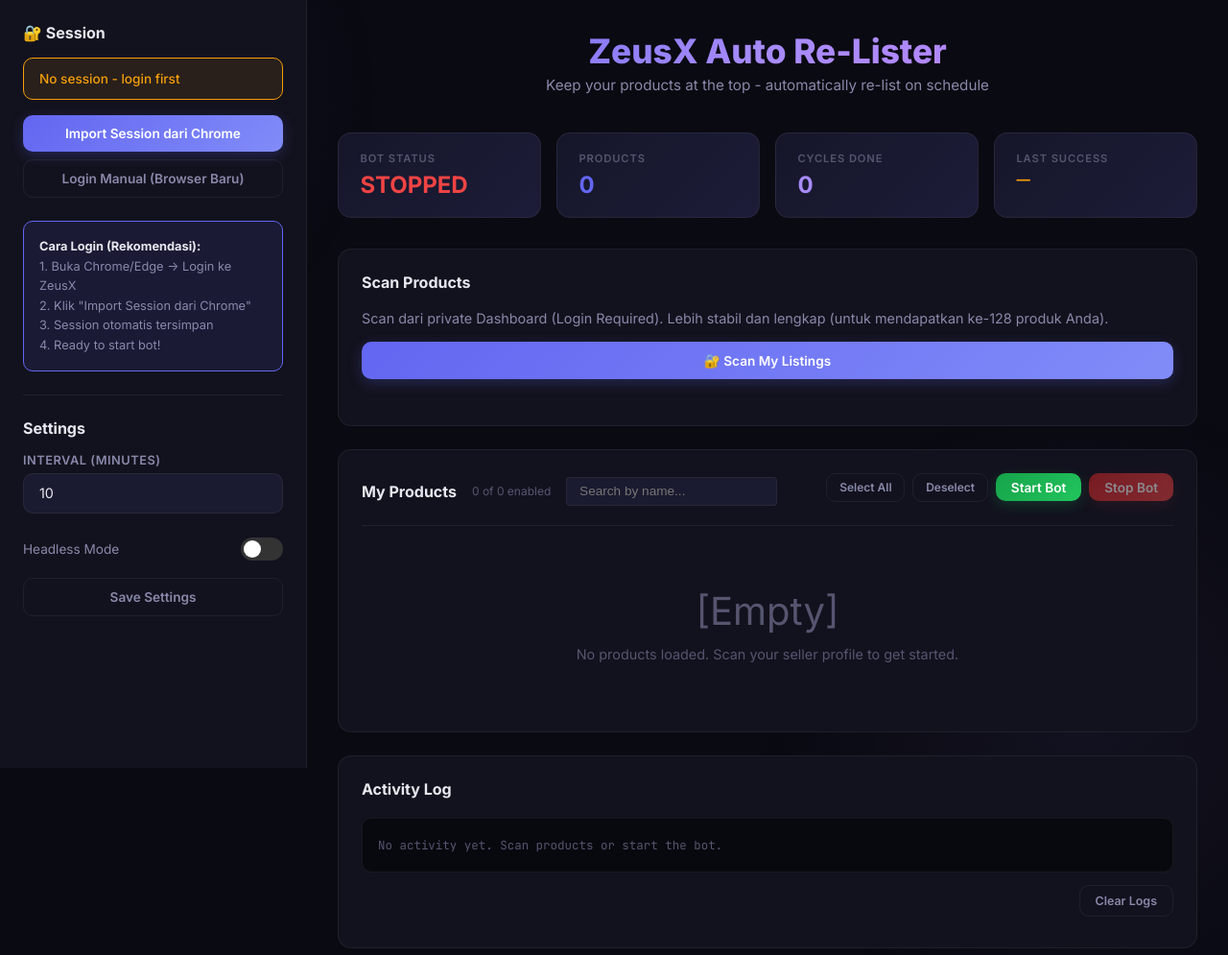
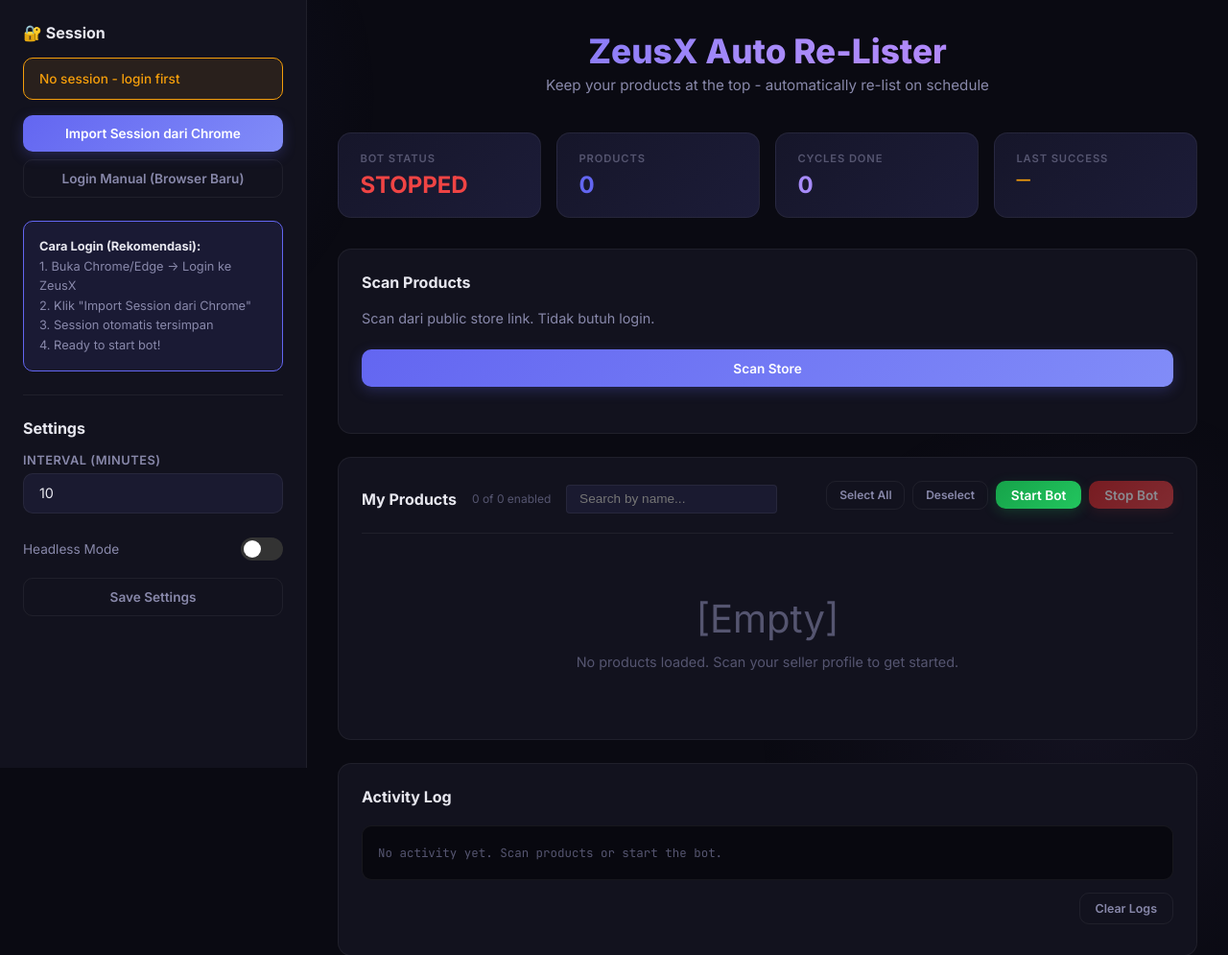
Before and after one commit to cherzs/boit, a Flask app: page / in a window 1280 px wide. Shown: the top 995 px of the page at 96% size. Run offline with Flask 3, Linux system fonts and the light colour scheme; data that the repository does not hold is empty; some libraries are stand-ins or nearby versions.

Commit message:
Revert "add"
This reverts commit d2f8fb3458bfde83bbb7125cbefdfa285d58ba6a.

```diff
--- a/templates/index.html
+++ b/templates/index.html
@@ -1104,7 +1104,7 @@
 <body>
     <div class="toast-container" id="toasts"></div>
 
-    <!-- PRODUCT DETAIL MODAL -->
+        <!-- PRODUCT DETAIL MODAL -->
     <div class="modal-overlay" id="modalOverlay" onclick="closeModal(event)">
         <div class="modal" onclick="event.stopPropagation()">
             <button class="modal-close"
@@ -1117,8 +1117,7 @@
             <div style="display:grid; grid-template-columns:1fr 1fr; gap:0.8rem; margin-bottom:1rem">
                 <div class="modal-field form-group" style="margin-bottom: 0;">
                     <label>Price ($)</label>
-                    <input type="number" step="0.01" id="modalPriceInput"
-                        style="color:var(--green); font-weight:700; font-size:1.1rem; width:100%;" autocomplete="off">
+                    <input type="number" step="0.01" id="modalPriceInput" style="color:var(--green); font-weight:700; font-size:1.1rem; width:100%;" autocomplete="off">
                 </div>
                 <div class="modal-field">
                     <div class="label">Item Type</div>
@@ -1159,13 +1158,10 @@
                 <div class="label">Scraped At</div>
                 <div class="value" id="modalScraped">-</div>
             </div>
-            <a class="modal-link" id="modalLink" href="#" target="_blank">Open on ZeusX &rarr;</a>
-            <div
-                style="margin-top: 1.5rem; display: flex; justify-content: flex-end; gap: 0.8rem; border-top: 1px solid var(--border); padding-top: 1rem;">
-                <button class="btn btn-outline" style="width:auto; margin:0;"
-                    onclick="document.getElementById('modalOverlay').classList.remove('active')">Close</button>
-                <button class="btn btn-success" style="width:auto; margin:0;" onclick="saveProductFromModal()">Save
-                    Changes</button>
+                        <a class="modal-link" id="modalLink" href="#" target="_blank">Open on ZeusX &rarr;</a>
+            <div style="margin-top: 1.5rem; display: flex; justify-content: flex-end; gap: 0.8rem; border-top: 1px solid var(--border); padding-top: 1rem;">
+                <button class="btn btn-outline" style="width:auto; margin:0;" onclick="document.getElementById('modalOverlay').classList.remove('active')">Close</button>
+                <button class="btn btn-success" style="width:auto; margin:0;" onclick="saveProductFromModal()">Save Changes</button>
             </div>
         </div>
     </div>
@@ -1261,12 +1257,11 @@
                     <div class="panel-title">Scan Products</div>
 
                     <p style="margin-bottom:1rem; color:var(--text-secondary); font-size:0.9rem;">
-                        Scan dari private Dashboard (Login Required). Lebih stabil dan lengkap (untuk mendapatkan ke-128
-                        produk Anda).
+                        Scan dari public store link. Tidak butuh login.
                     </p>
-                    <button class="btn btn-primary" id="scanDashboardBtn" onclick="scanMyListings()"
-                        style="width:100%;">
-                        🔐 Scan My Listings
+                    <button class="btn btn-primary" id="scanPublicBtn" onclick="scanPublicStore()"
+                        style="margin-top:0.5rem;">
+                        Scan Store
                     </button>
 
                     <div id="scanMessage" style="margin-top:1rem;"></div>
@@ -1422,7 +1417,7 @@
             // Buttons
             document.getElementById('startBtn').disabled = s.running;
             document.getElementById('stopBtn').disabled = !s.running;
-            document.getElementById('scanDashboardBtn').disabled = s.running;
+            document.getElementById('scanPublicBtn').disabled = s.running;
 
             // Settings
             if (s.settings) {
@@ -1606,7 +1601,7 @@
             if (s) updateStatus(s);
         }
 
-        async function saveProductFromModal() {
+                async function saveProductFromModal() {
             const url = document.getElementById('modalProductUrl').value;
             const newTitle = document.getElementById('modalTitleInput').value;
             const newPrice = document.getElementById('modalPriceInput').value;
@@ -1647,7 +1642,7 @@
         // ═══════════════════════════════════════════════════════════
         // PRODUCT DETAIL MODAL
         // ═══════════════════════════════════════════════════════════
-        async function showProductDetail(encodedUrl) {
+                async function showProductDetail(encodedUrl) {
             const url = decodeURIComponent(encodedUrl);
             const p = await api(`product/detail?url=${encodeURIComponent(url)}`);
             if (!p) return;
@@ -1763,16 +1758,16 @@
         // SCAN ACTIONS
         // ═══════════════════════════════════════════════════════════
         async function scanPublicStore() {
-            const url = document.getElementById('sellerUrl').value;
+            document.getElementById('scanPublicBtn').disabled = true;
             showToast('Scanning store...', 'info');
-            await api('scan', 'POST', { store_url: url });
-        }
-
-        async function scanMyListings() {
-            if (confirm("Bot akan membuka browser untuk login (jika diperlukan) dan mengambil data dari /my-listing. Lanjutkan?")) {
-                showToast('Scanning dashboard...', 'info');
-                await api('scan', 'POST', { store_url: "" });
-            }
+
+            // Tidak perlu kirim URL, server akan pakai default
+            const res = await api('scan', 'POST', {});
+            if (res) {
+                showToast('Scan complete!', 'success');
+                loadProducts();
+            }
+            document.getElementById('scanPublicBtn').disabled = false;
         }
 
         async function scanMyProducts() {
```
Also changed, not shown: app.py (+11 -1 lines).
